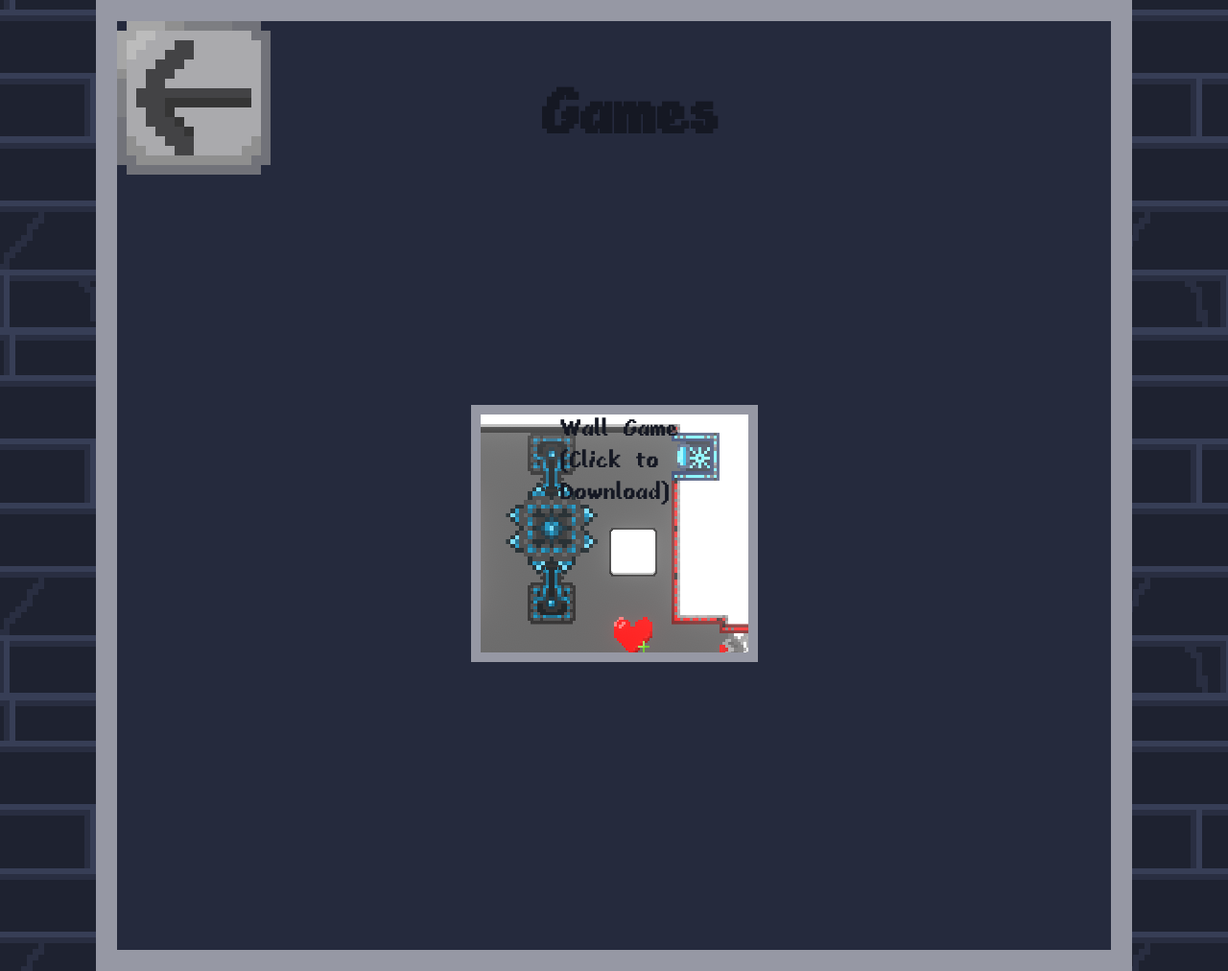
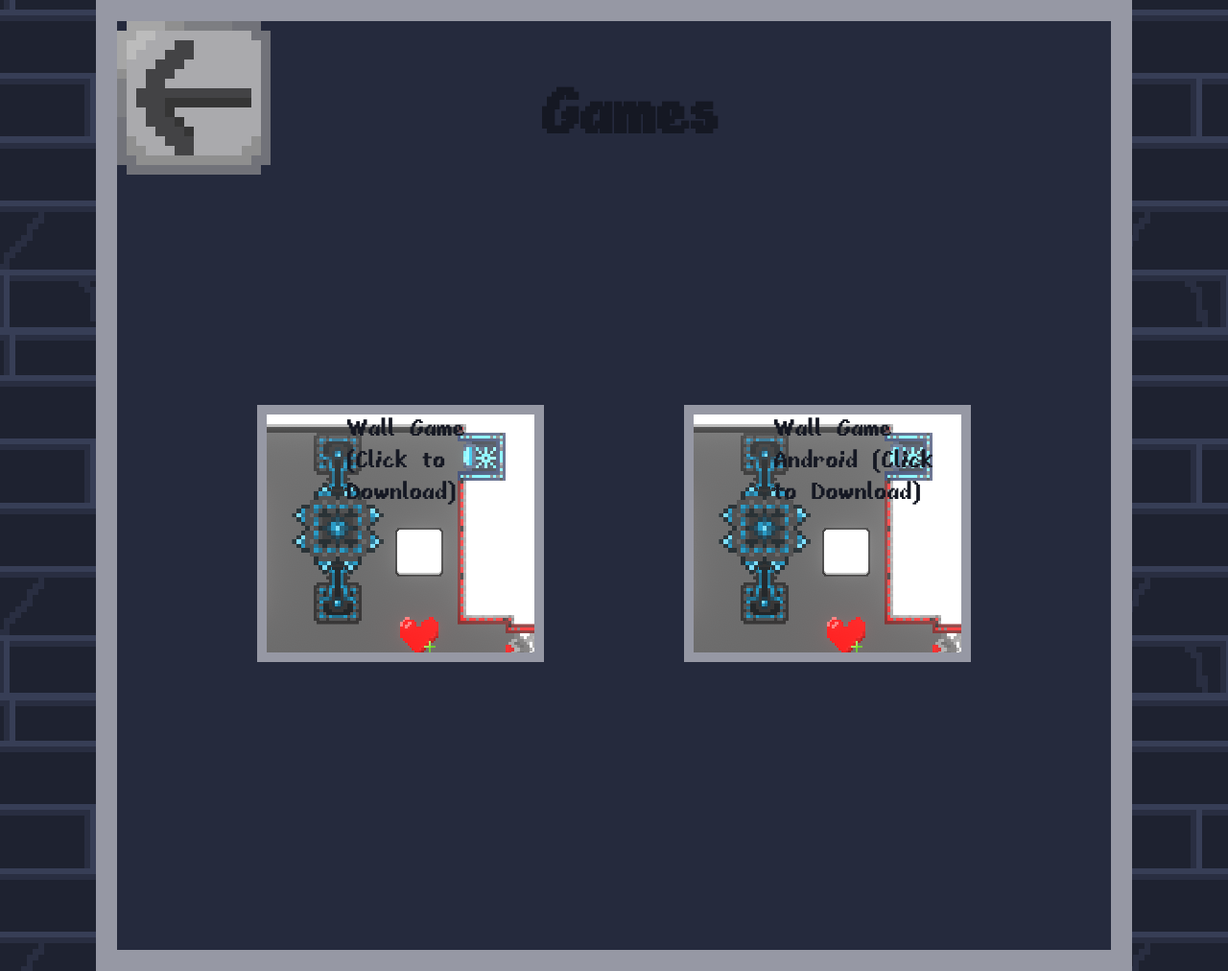
Before and after one commit to ZimogoRRR/My-Portfolio, a plain HTML site: page games.html in a window 1280 px wide. Shown: the whole page at 96% size. Drawn offline with Linux system fonts and the light colour scheme.

Commit message:
Added new link wallgame, wallgame Android

```diff
--- a/css/style.css
+++ b/css/style.css
@@ -240,3 +240,14 @@ a {
     justify-content: space-between;
     height: 160px;
   }
+  .wallGameAndroid {
+    background-image: url(../img/WallGameScreen.png);
+    width: 299px;
+    height: 268px;
+    border: 10px solid #9698a4;
+    position: relative;
+    padding-left: 82px;
+    display:inline-block;
+    margin-bottom: 300px;
+    margin-bottom: 30px;
+}
--- a/games.html
+++ b/games.html
@@ -17,7 +17,8 @@
             </div>
             <div class="gamesHeader"></div>
             <div class="gamesList">
-            <a href="https://drive.google.com/drive/u/0/folders/1L2QtHUnv2Aj7RQZo-ntHiujNK7RIO-8e" class="wallGameText"><div class="wallGame">Wall Game (Click to Download)</div></a>
+            <a href="https://drive.google.com/drive/u/0/folders/1nWxdZcw_6pVcThnp_YYSaANjgSdfJaHB" class="wallGameText"><div class="wallGame">Wall Game (Click to Download)</div></a>
+            <a href="https://drive.google.com/drive/u/0/folders/1J7jc94NN3PgIERbbgxuhjVNEwX0tpUHJ" class="wallGameText"><div class="wallGameAndroid">Wall Game Android (Click to Download)</div></a>
             </div>
 
     </div>
```
